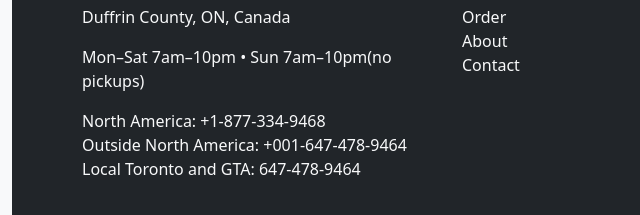
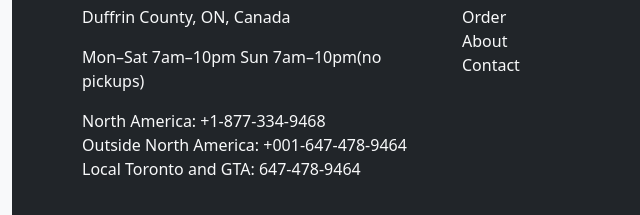
Before and after one commit to Jonah-Bendell/Toronto-Cupcake, a plain HTML site: page about.html in a window 1280 px wide. Shown: the part 1535-1750 px from the top of the page, 0-640 px from the left. Drawn offline with nearby package versions, Linux system fonts and the light colour scheme.

Commit message:
fixed some

```diff
--- a/about.html
+++ b/about.html
@@ -128,7 +128,7 @@
       <div class="col-md-4">
         <h5>Toronto Cupcakes</h5>
         <p>Duffrin County, ON, Canada </p>
-        <p>Mon–Sat 7am–10pm • Sun 7am–10pm(no pickups)</p>
+        <p>Mon–Sat 7am–10pm  Sun 7am–10pm(no pickups)</p>
         <a href="" class="text-decoration-none text-light">North America: +1-877-334-9468
 <br>
 Outside North America: +001-647-478-9464
```
Also changed, not shown: contact.html (+2 -2 lines), holiday.html (+1 -1 lines), index.html (+1 -1 lines).
